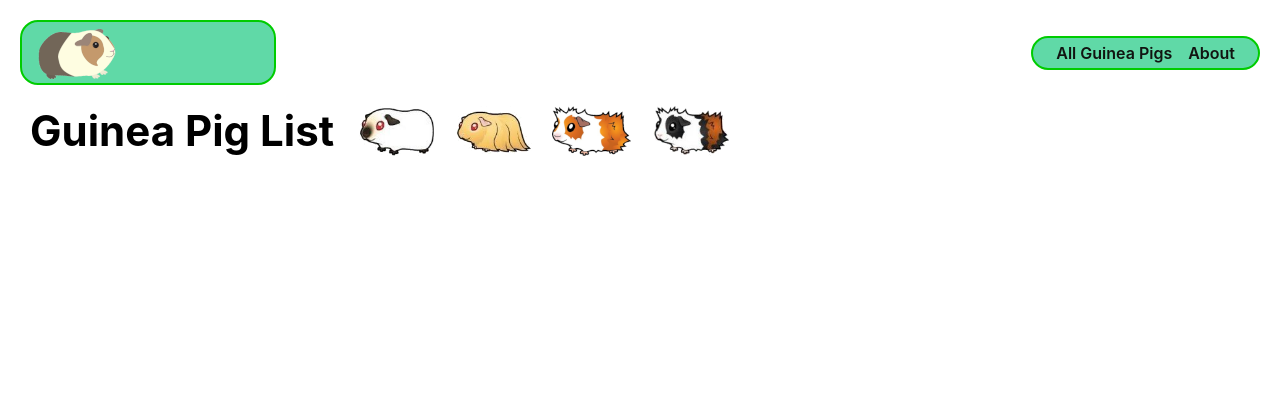
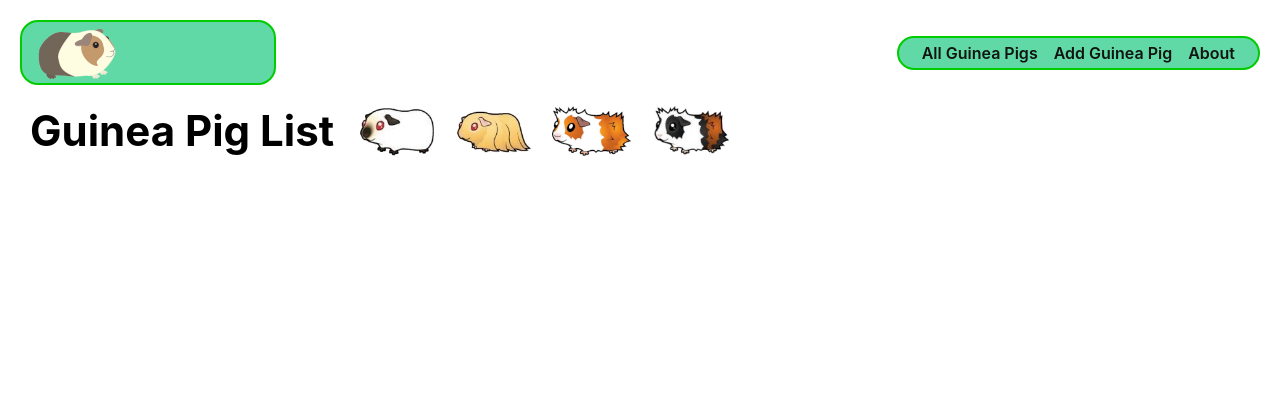
Before and after one commit to cactuspie23/guineapig-collector, a Django app: page /guineapigs/ in a window 1280 px wide. Shown: the top 420 px of the page. Run offline with Django 4.2, Linux system fonts and the light colour scheme; data that the repository does not hold is empty.

Commit message:
update nav bar

```diff
--- a/main_app/templates/base.html
+++ b/main_app/templates/base.html
@@ -28,8 +28,9 @@
     </div>
     <nav>
       <ul>
-        <li><a href="/guineapigs">All Guinea Pigs</a></li>
-        <li><a href="/about">About</a></li>
+        <li><a href="{% url 'guineapigs_index' %}">All Guinea Pigs</a></li>
+        <li><a href="">Add Guinea Pig</a></li>
+        <li><a href="{% url 'about' %}">About</a></li>
       </ul>
     </nav>
   </header>
--- a/main_app/templates/guineapigs/index.html
+++ b/main_app/templates/guineapigs/index.html
@@ -22,7 +22,7 @@
 <section class="card-container">
   {% for guineapig in guineapigs %}
     <div class="card">
-      <a href="/guineapigs/{{guineapig.id}}">
+      <a href="{% url 'guineapigs_detail' guineapig.id %}">
         <div class="card-content">
           <div class="card-img-container">
             <img
```
